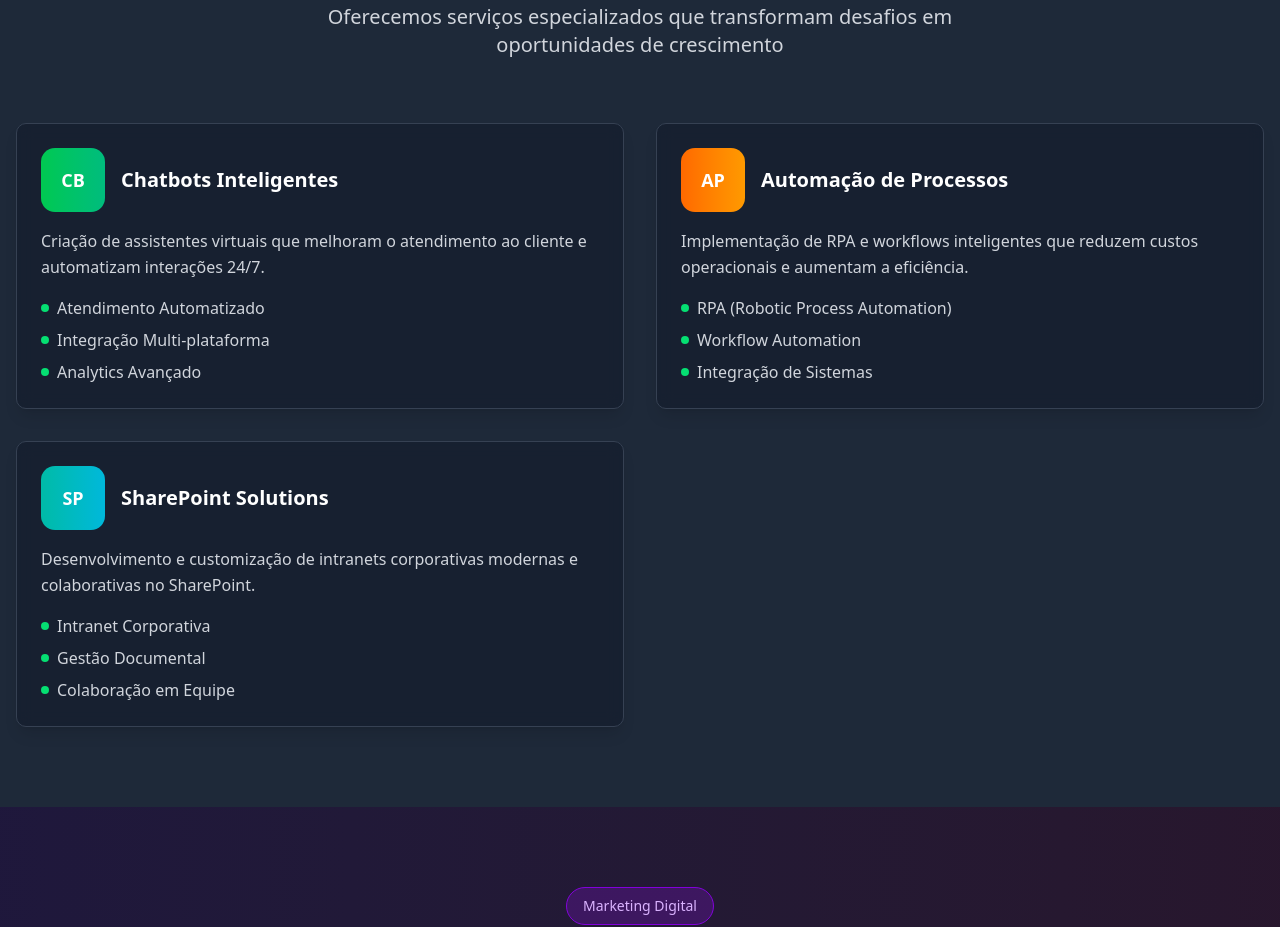
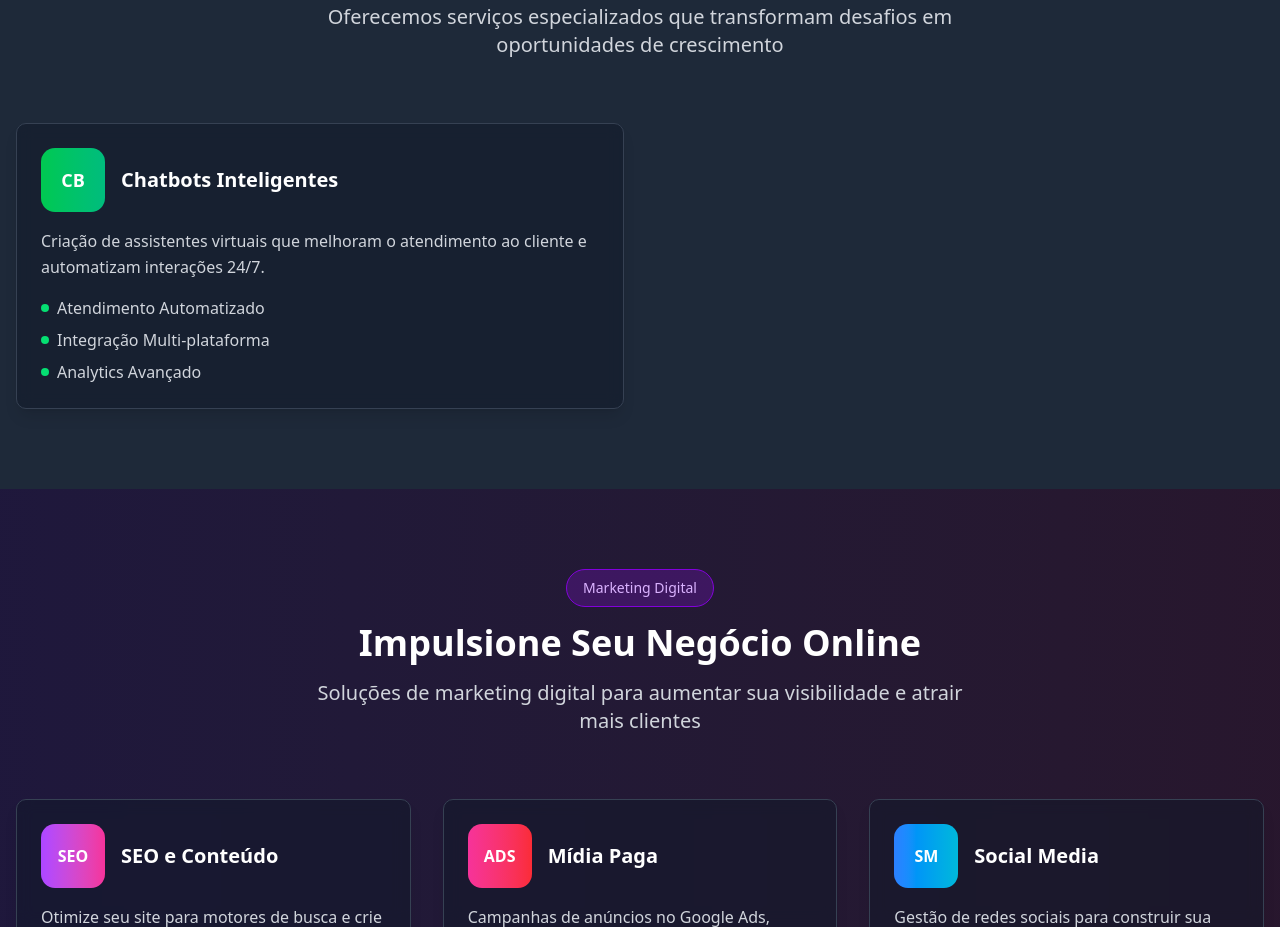
Before and after one commit to PatrickNDS/horizontech, a React (Vite) app: page / in a window 1280 px wide. Shown: the part 860-1787 px from the top of the page. Built offline with nearby package versions, Linux system fonts and the light colour scheme.

Commit message:
Atualizações no header e remoção do invert

```diff
--- a/src/App.jsx
+++ b/src/App.jsx
@@ -199,20 +199,7 @@ function App() {
                 features: ["Atendimento Automatizado", "Integração Multi-plataforma", "Analytics Avançado"],
                 gradient: "from-green-500 to-emerald-500"
               },
-              {
-                icon: "AP",
-                title: "Automação de Processos",
-                description: "Implementação de RPA e workflows inteligentes que reduzem custos operacionais e aumentam a eficiência.",
-                features: ["RPA (Robotic Process Automation)", "Workflow Automation", "Integração de Sistemas"],
-                gradient: "from-orange-500 to-amber-500"
-              },
-              {
-                icon: "SP",
-                title: "SharePoint Solutions",
-                description: "Desenvolvimento e customização de intranets corporativas modernas e colaborativas no SharePoint.",
-                features: ["Intranet Corporativa", "Gestão Documental", "Colaboração em Equipe"],
-                gradient: "from-teal-500 to-cyan-500"
-              }
+
             ].map((service, index) => (
               <motion.div
                 key={index}
```
